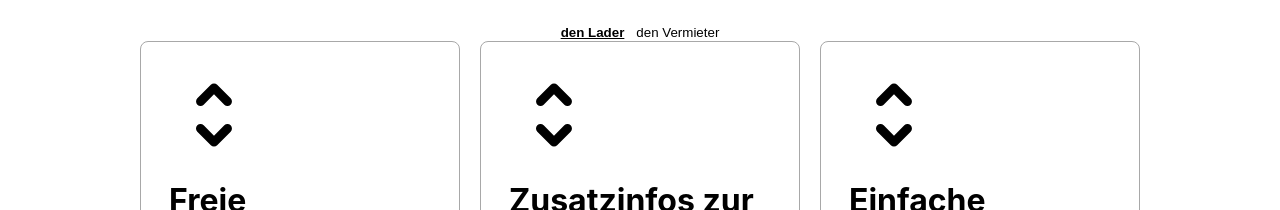
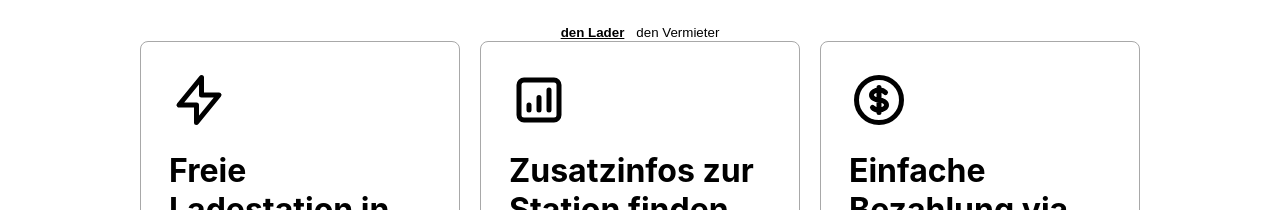
Before and after one commit to fhaussener/chargingfox_productpage, a Next.js app: page / in a window 1280 px wide. Shown: the part 713-923 px from the top of the page. Built offline with nearby package versions, Linux system fonts and the light colour scheme.

Commit message:
Add correct icons

```diff
--- a/components/FeatureCard/index.module.scss
+++ b/components/FeatureCard/index.module.scss
@@ -8,7 +8,7 @@
   border-radius: 8px;
 
   .iconContainer {
-    width: 90px;
-    height: 90px;
+    width: 60px;
+    height: 60px;
   }
 }
--- a/pages/index.js
+++ b/pages/index.js
@@ -1,7 +1,14 @@
 import Head from "next/head";
 import { useState } from "react";
 import MailchimpSubscribe from "react-mailchimp-subscribe";
-import { SelectorIcon } from "@heroicons/react/solid";
+import {
+  SelectorIcon,
+  MapIcon,
+  ClipboardListIcon,
+  LightningBoltIcon,
+  ChartSquareBarIcon,
+  CurrencyDollarIcon,
+} from "@heroicons/react/outline";
 import { FeatureCard } from "../components/FeatureCard";
 import { NavigationBar } from "../components/NavigationBar";
 import { FeatureToggle } from "../components/FeatureToggle";
@@ -17,13 +24,13 @@ const featuresVermieter = [
       "Die private Station kann jederzeit für andere Personen freigegeben werden",
   },
   {
-    icon: <SelectorIcon />,
+    icon: <MapIcon />,
     title: "Bestes Zeitfenster für Freigabe finden",
     description:
       "Man kann man die Zeiten mit dem besten Verdienst, durch unser Dynamic Pricing finden",
   },
   {
-    icon: <SelectorIcon />,
+    icon: <ClipboardListIcon />,
     title: "Geld verdienen mit Freigabe",
     description:
       "Die Benutzung durch andere Personen wird entschädigt und kann ausgezahlt werden",
@@ -32,19 +39,19 @@ const featuresVermieter = [
 
 const featuresLader = [
   {
-    icon: <SelectorIcon />,
+    icon: <LightningBoltIcon />,
     title: "Freie Ladestation in der Nähe finden",
     description:
       "Auf der Karte kann man jederzeit sehen, welche Ladestationen zurzeit frei sind",
   },
   {
-    icon: <SelectorIcon />,
+    icon: <ChartSquareBarIcon />,
     title: "Zusatzinfos zur Station finden",
     description:
       "Zur jeder Ladestation kann man Zusatzinfos zur Lage, Steckertyp und weiteres finden",
   },
   {
-    icon: <SelectorIcon />,
+    icon: <CurrencyDollarIcon />,
     title: "Einfache Bezahlung via App",
     description:
       "Zahlungen werden akzeptiert via Kreditkarte, Apple Pay, Google Pay und Twint",
```
